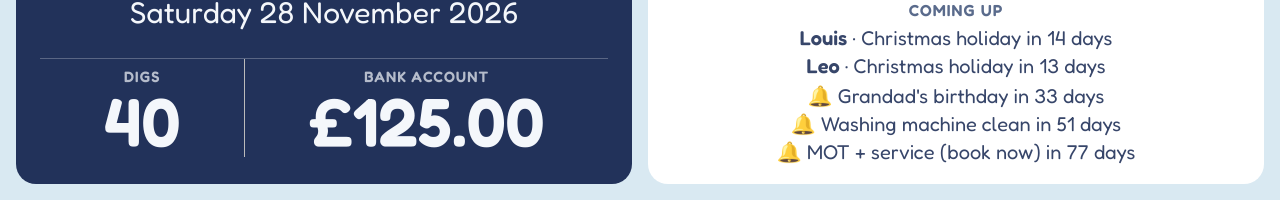
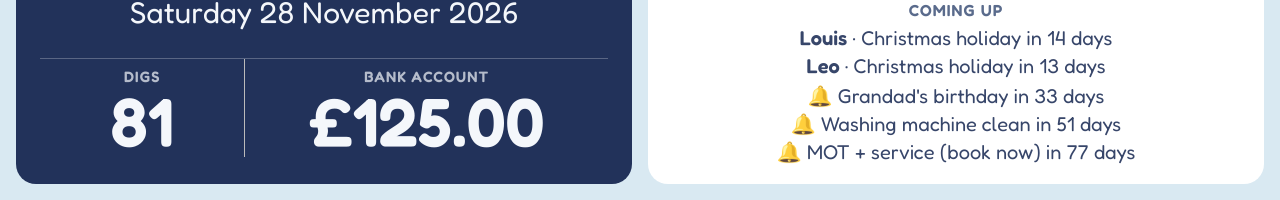
Before and after one commit to LShen67/Family-board, a plain HTML site: page index.html in a window 1280 px wide. Shown: the part 185-385 px from the top of the page. Drawn offline with Linux system fonts and the light colour scheme; no server answers.

Commit message:
Update digs to 81
Co-Authored-By: Claude Opus 5.5 <noreply@anthropic.com>
Claude-Session: https://claude.ai/code/session_01LTvdVza4PuVbQgHGKNZqab

```diff
--- a/index.html
+++ b/index.html
@@ -200,7 +200,7 @@
     nightUntil: 7,      // until 7am
 
     /* Update these two numbers by hand */
-    digs: 40,
+    digs: 81,
     bank: 125.00        // pounds
   };
 
```
